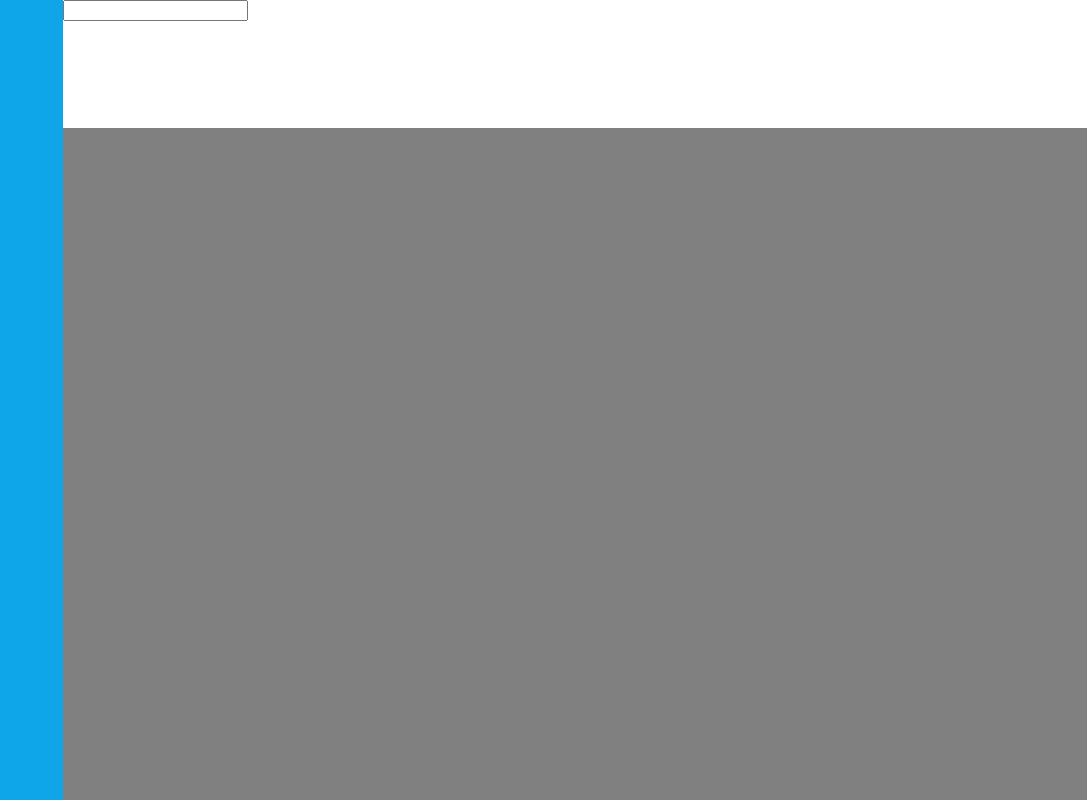
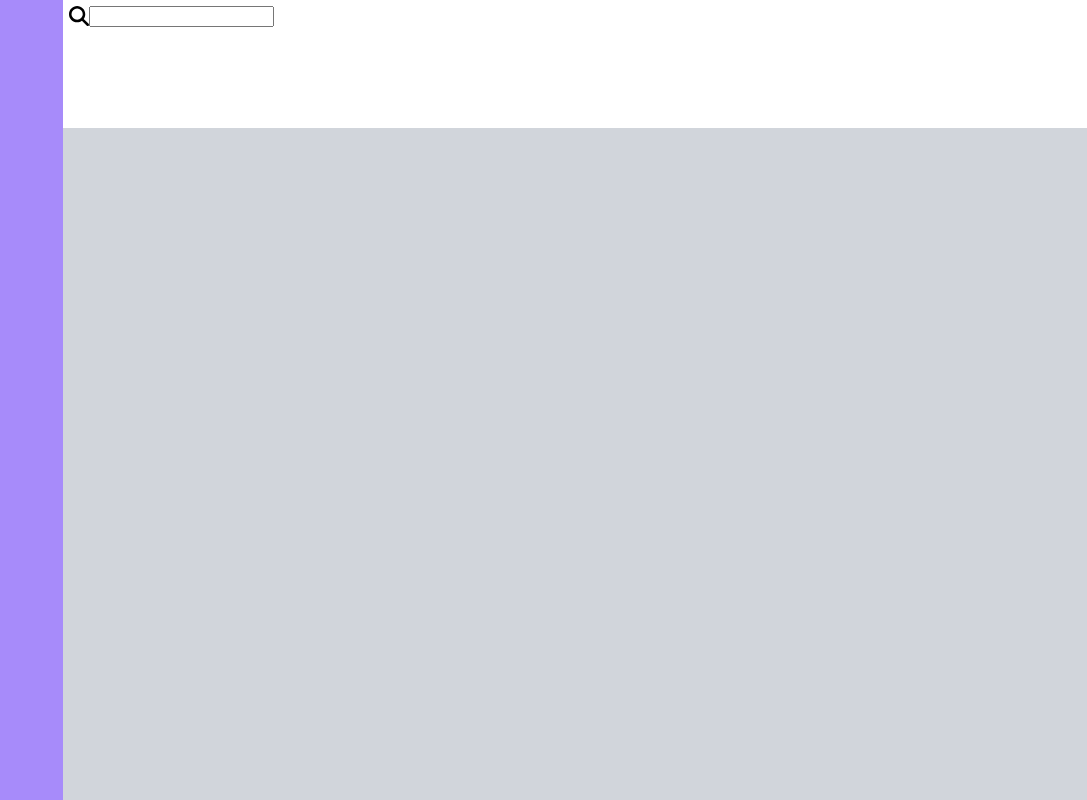
Before and after one commit to EliCodes-UX/admin, a plain HTML site: page index.html in a window 1280 px wide. Shown: the top 800 px of the page, without its empty margins (193-1280 px from the left). Drawn offline with Linux system fonts and the light colour scheme.

Commit message:
added search changes

```diff
--- a/index.html
+++ b/index.html
@@ -15,6 +15,12 @@
       <div class="header">
         <div class="profile">
           <div class="search">
+            <svg xmlns="http://www.w3.org/2000/svg" viewBox="0 0 512 512">
+              <!--!Font Awesome Free 6.5.1 by @fontawesome - https://fontawesome.com License - https://fontawesome.com/license/free Copyright 2024 Fonticons, Inc.-->
+              <path
+                d="M416 208c0 45.9-14.9 88.3-40 122.7L502.6 457.4c12.5 12.5 12.5 32.8 0 45.3s-32.8 12.5-45.3 0L330.7 376c-34.4 25.2-76.8 40-122.7 40C93.1 416 0 322.9 0 208S93.1 0 208 0S416 93.1 416 208zM208 352a144 144 0 1 0 0-288 144 144 0 1 0 0 288z"
+              />
+            </svg>
             <input type="text" name="search" id="search" />
           </div>
         </div>
--- a/style.css
+++ b/style.css
@@ -15,15 +15,23 @@ body {
 }
 
 .sideBar {
-  background-color: #0ea5e9;
+  background-color: #a78bfa;
   grid-row: 1 / span 2;
 }
 
+svg {
+  height: 20px;
+}
+
+.search {
+  display: flex;
+}
 .header {
   grid-column: 2;
   background-color: white;
+  padding: 0.4rem;
 }
 
 .content {
-  background-color: grey;
+  background-color: #d1d5db;
 }
```
